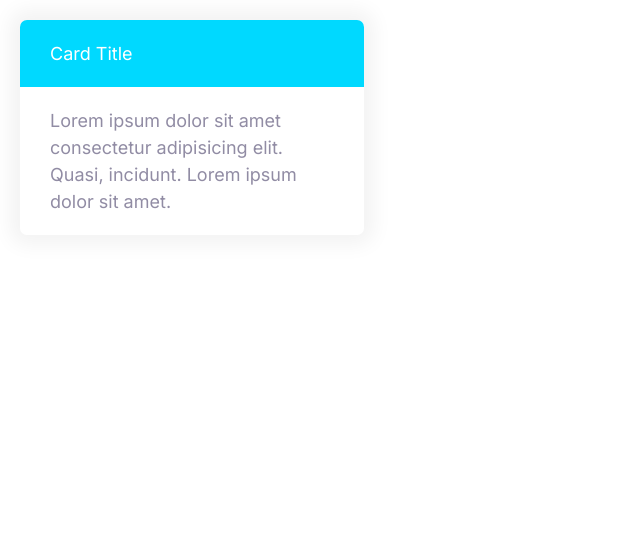
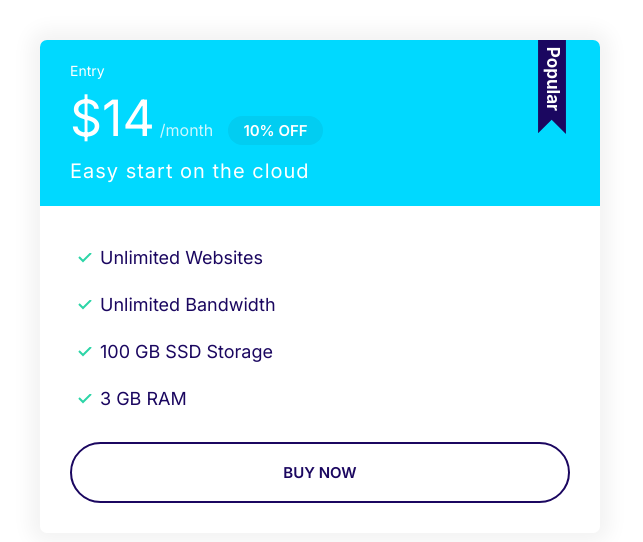
Before and after one commit to erfancoding/Moshify, a plain HTML site: page index.html in a window 1280 px wide. Shown: the whole page, without its empty margins (0-643 px from the left). Drawn offline with Linux system fonts and the light colour scheme.

Commit message:
build the card layout, skin and the popular badge

```diff
--- a/css/style.css
+++ b/css/style.css
@@ -114,6 +114,7 @@ a {
 
 .badge--small {
     font-size: 1.6rem;
+    padding: 0.5rem 1.5rem;
 }
 
 @media screen and (min-width: 1024px) {
@@ -274,7 +275,6 @@ a {
 
 /* CARDS */
 .card {
-    margin: 2rem;
     border-radius: 7px;
     box-shadow: 0 0 20px 10px #f3f3f3;
     overflow: hidden;
@@ -293,3 +293,65 @@ a {
     background: var(--color-secondary);
     color: #fff;
 }
+
+.card--secondary .badge--secondary {
+    background-color: #02cdf1;
+}
+
+/* PLANS */
+.plan__name {
+    margin: 0;
+    color: #fff;
+    font-weight: 500;
+    font-size: 2.4rem;
+}
+
+.plan__price {
+    font-size: 6rem;
+}
+
+.plan__billing-cycle {
+    font-size: 2.4rem;
+    font-weight: 300;
+    opacity: 0.8;
+    margin-right: 1rem;
+}
+
+.plan__description {
+    font-size: 2rem;
+    font-weight: 300;
+    letter-spacing: 1px;
+    display: block;
+}
+
+.plan .list__item {
+    margin-bottom: 2rem;
+}
+
+.plan--popular .card__header {
+    position: relative;
+}
+
+.plan--popular .card__header::before {
+    content: url(/images/popular.svg);
+    width: 40px;
+    display: inline-block;
+    position: absolute;
+    top: -6px;
+    right: 5%;
+
+}
+
+@media screen and (min-width: 1024px) {
+    .plan__name {
+        font-size: 1.4rem;
+    }
+
+    .plan__price {
+        font-size: 5rem;
+    }
+
+    .plan__billing-cycle {
+        font-size: 1.6rem;
+    }
+}
--- a/index.html
+++ b/index.html
@@ -15,12 +15,25 @@
     <link rel="stylesheet" href="/css/style.css" />
   </head>
   <body>
-    <div style="width: 30%">
-      <div class="card card--secondary">
-        <header class="card__header">Card Title</header>
-        <div class="card__body">
-          Lorem ipsum dolor sit amet consectetur adipisicing elit. Quasi,
-          incidunt. Lorem ipsum dolor sit amet.
+    <div style="width: 50%; padding: 4rem">
+      <div class="plan plan--popular">
+        <div class="card card--secondary">
+          <header class="card__header">
+            <h3 class="plan__name">Entry</h3>
+            <span class="plan__price">$14</span>
+            <span class="plan__billing-cycle">/month</span>
+            <span class="badge badge--secondary badge--small">10% OFF</span>
+            <span class="plan__description">Easy start on the cloud</span>
+          </header>
+          <div class="card__body">
+            <ul class="list list--tick">
+              <li class="list__item">Unlimited Websites</li>
+              <li class="list__item">Unlimited Bandwidth</li>
+              <li class="list__item">100 GB SSD Storage</li>
+              <li class="list__item">3 GB RAM</li>
+            </ul>
+            <button class="btn btn--outline btn--block">Buy Now</button>
+          </div>
         </div>
       </div>
     </div>
```
Also changed, not shown: Components/cards.html (added, +9 -0 lines), Components/popular-badge.html (added, +22 -0 lines), images/popular.svg (added).
